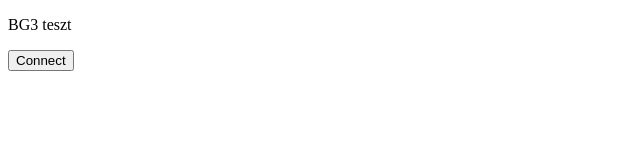
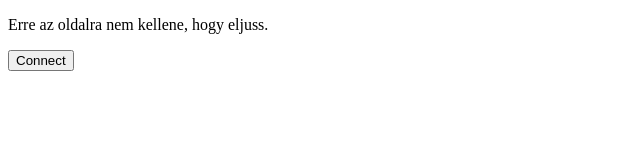
Before and after one commit to vargatot/nodesana, a website: page auth.html in a window 1280 px wide. Shown: the whole page, without its empty margins (0-640 px from the left). Drawn offline with Linux system fonts and the light colour scheme.

Commit message:
Update auth.html

```diff
--- a/auth.html
+++ b/auth.html
@@ -5,7 +5,7 @@
 </head>
 
 <body>
-<p>BG3 teszt</p>
+<p>Erre az oldalra nem kellene, hogy eljuss.</p>
     <script>
         // This is a sample authentication "success" HTML response, which informs App Components of successful auth.
         // For more information on auth, visit: https://developers.asana.com/docs/authorization
```
